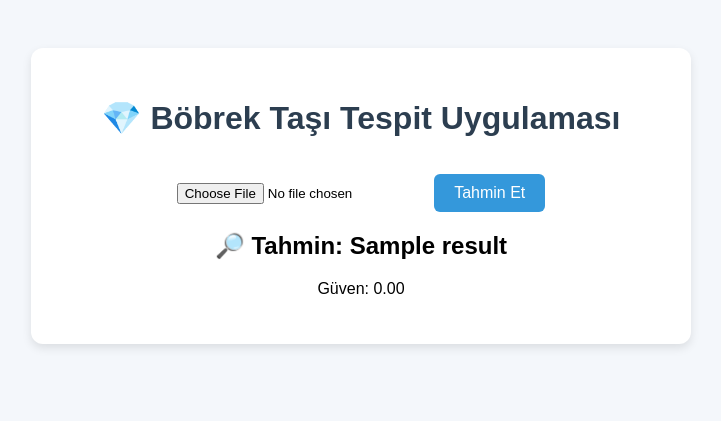
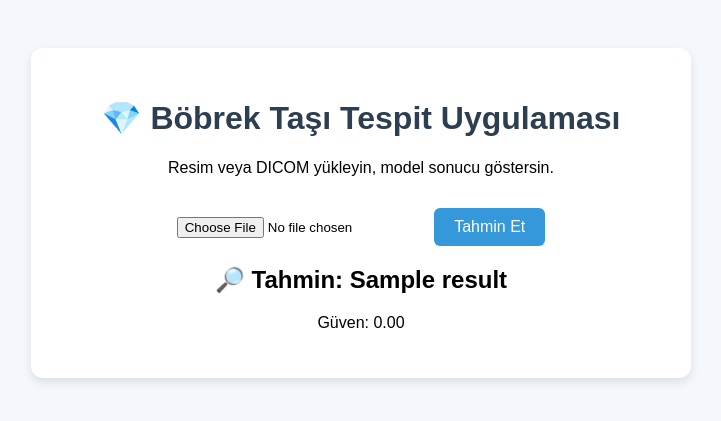
Before and after one commit to poyrazdogannn/kidney, a Flask app: template templates/index.html in a window 1280 px wide. Shown: the top 421 px of the page, without its empty margins (279-1000 px from the left). Run offline with Flask 3, Linux system fonts and the light colour scheme; the template is opened without the code that fills it: most values are stand-ins (such as "Sample title", 1, 10 or a date in 2020).

Commit message:
Update index.html

```diff
--- a/templates/index.html
+++ b/templates/index.html
@@ -2,20 +2,24 @@
 <html lang="tr">
 <head>
     <meta charset="UTF-8">
-  <title>Böbrek Taşı Tespit</title>
+    <title>💎 Böbrek Taşı Tespit</title>
     <link rel="stylesheet" href="{{ url_for('static', filename='style.css') }}">
 </head>
 <body>
     <div class="container">
         <h1>💎 Böbrek Taşı Tespit Uygulaması</h1>
-    <form method="post" enctype="multipart/form-data">
+        <p>Resim veya DICOM yükleyin, model sonucu göstersin.</p>
+
+        <form method="POST" enctype="multipart/form-data">
             <input type="file" name="file" accept=".jpg,.jpeg,.png,.dcm" required>
             <button type="submit">Tahmin Et</button>
         </form>
 
         {% if result %}
-      <h2>🔎 Tahmin: <span>{{ result }}</span></h2>
+            <div class="result">
+                <h2>🔎 Tahmin: {{ result }}</h2>
                 <p>Güven: {{ "%.2f"|format(confidence) }}</p>
+            </div>
         {% endif %}
     </div>
 </body>
```
Lines whose indentation alone changed are shown as unchanged.
